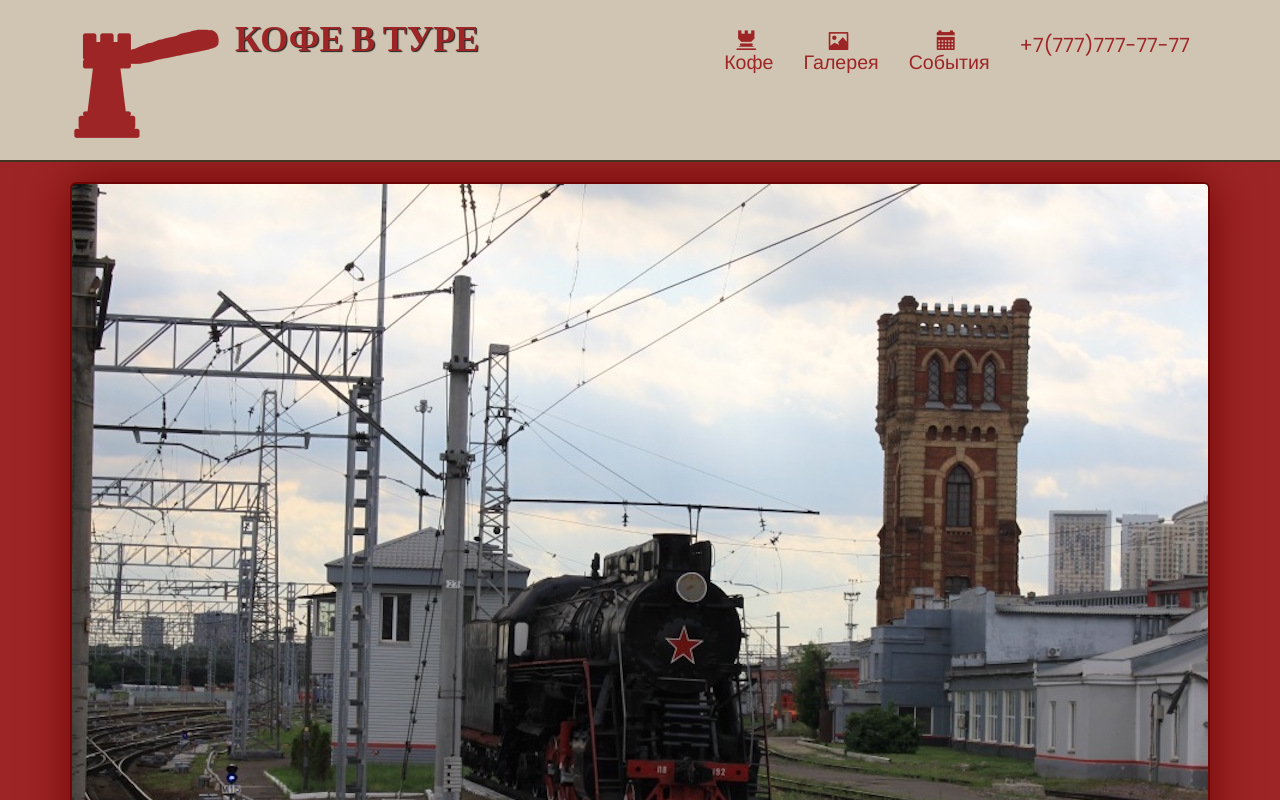
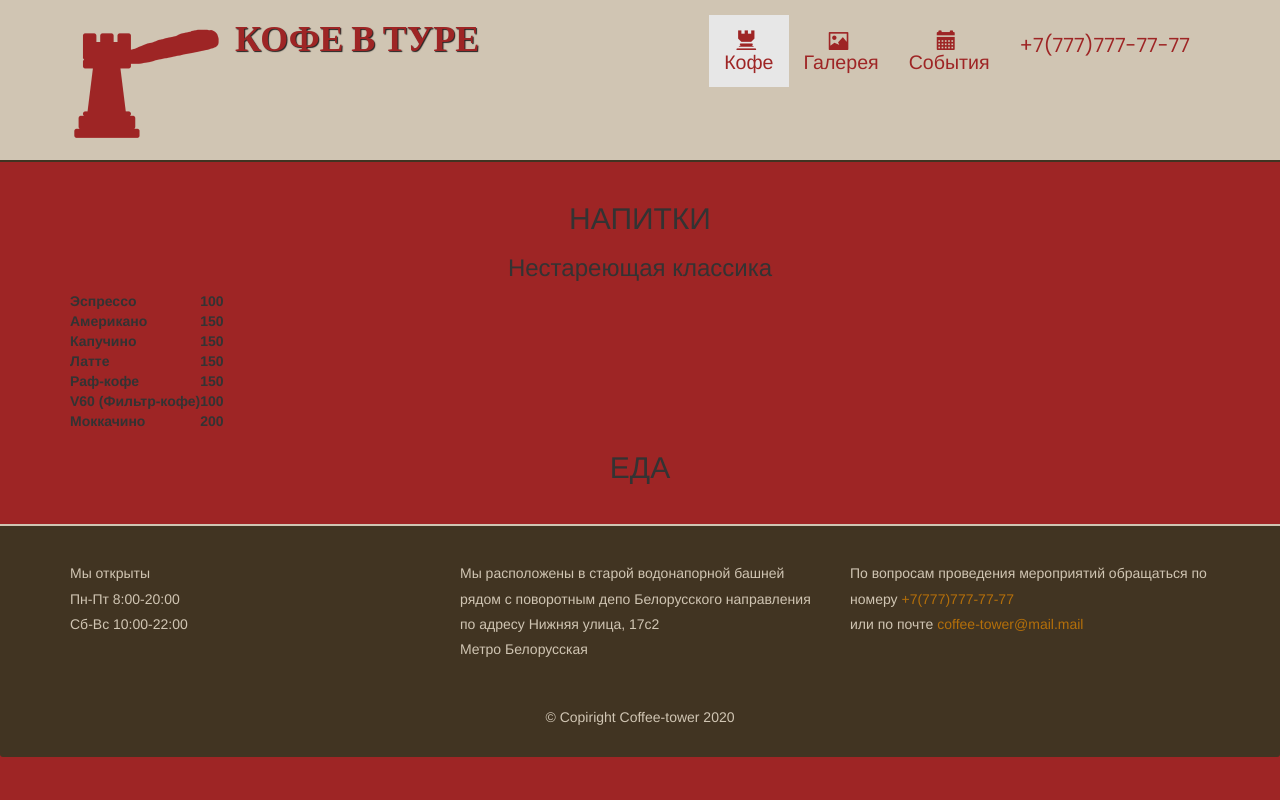
Before and after one commit to Kramushkaa/coursera-test, a plain HTML site: page coffee-tower/index.html in a window 1280 px wide. Both pictures are taken after a click on the link "Кофе". Shown: the top 800 px of the page. Drawn offline with Linux system fonts and the light colour scheme.

Commit message:
minor updates

```diff
--- a/coffee-tower/index.html
+++ b/coffee-tower/index.html
@@ -5,6 +5,7 @@
         <meta http-equiv="X-UA-Compatible" content="IE=edge">
         <meta name="viewport" content="width=device-width, initial-scale=1">
         <title>Coffee-tower</title>
+        <link rel="shortcut icon" href="images/logo_notext.png" type="image/x-icon">
         <link rel="stylesheet" href="css/bootstrap.min.css">
         <link rel="stylesheet" href="css/styles.css">
         <link href="https://fonts.googleapis.com/css2?family=Poppins:ital,wght@0,200;0,300;0,400;0,500;0,600;0,700;1,200;1,300;1,400;1,500;1,600&display=swap" rel="stylesheet">
@@ -30,16 +31,20 @@
                 </div>
                 <div id="collapsable-nav" class="collapse navbar-collapse">
                     <ul id="nav-list" class="nav navbar-nav navbar-right">
-                        <li>
-                            <a href="#" onclick="$dc.loadMenuCategories();">
+                        <li id="navHomeButton" class="visible-xs active">
+                            <a href="index.html">
+                                <span class="glyphicon glyphicon-home"></span><br class="hidden-xs"> На главную </a>
+                        </li>
+                        <li id="navMenuButton">
+                            <a href="#" onclick="$ct.loadMenu();">
                                 <span class="glyphicon glyphicon-tower"></span><br class="hidden-xs"> Кофе </a>
                         </li>
                         <li>
-                            <a href="#" onclick="$dc.loadGalery();">
+                            <a href="#" onclick="$ct.loadGalery();">
                                 <span class="glyphicon glyphicon-picture"></span><br class="hidden-xs"> Галерея </a>
                         </li>
                         <li>
-                            <a href="#" onclick="$dc.loadEvents();">
+                            <a href="#" onclick="$ct.loadEvents();">
                                 <span class="glyphicon glyphicon-calendar"></span><br class="hidden-xs"> События </a>
                         </li>
                         <li id="phone" class="hidden-xs"><a href="tel:+77777777777"><span>+7(777)777-77-77</span></a></li>
--- a/coffee-tower/js/script.js
+++ b/coffee-tower/js/script.js
@@ -7,10 +7,24 @@ $(function (){
     });
 });
 
+var switchMenuToActive = function (){
+    // Убираем с home button активность
+    var classes = document.querySelector("#navHomeButton").className;
+    classes=classes.replace(new RegExp("active", "g"), "");
+    document.querySelector("#navHomeButton").className = classes;
+
+    classes = document.querySelector("#navMenuButton").className;
+    if (classes.indexOf("active") == -1){
+        classes+=" active"
+        document.querySelector("#navMenuButton").className = classes;
+    }
+};
+
 (function (global){
+
 var ct = {};
 var homeHtml = "snippets/home-snippet.html"
-
+var menuUrl = "snippets/menu-snippet.html"
 var insertHtml = function (selector, html) {
     var targetElem = document.querySelector(selector);
     targetElem.innerHTML = html;
@@ -22,6 +36,7 @@ var showLoading = function (selector) {
     insertHtml(selector,html);
 }
 
+
 document.addEventListener("DOMContentLoaded", function(event) {
     showLoading("#main-content");
     $ajaxUtils.sendGetRequest(
@@ -32,5 +47,17 @@ document.addEventListener("DOMContentLoaded", function(event) {
         false);
 });
 
-global.$ct= ct
+// Load the menu categories view
+ct.loadMenu = function () {
+    showLoading("#main-content");
+    $ajaxUtils.sendGetRequest(
+        menuUrl,
+        function (responseText){
+            document.querySelector("#main-content").innerHTML = responseText;
+        },
+    false);
+    switchMenuToActive();
+};
+
+global.$ct= ct;
 })(window);
--- a/coffee-tower/snippets/home-snippet.html
+++ b/coffee-tower/snippets/home-snippet.html
@@ -3,10 +3,10 @@
 </div>
 <div id="home-tiles" class="row">
     <div class="col-xs-12 col-sm-6 col-md-4">
-        <a href="#" onclick="$dc.loadMenuCategories();"><div id="menu-tile"><span>МЕНЮ</span></div></a>
+        <a href="#" onclick="$ct.loadMenu();"><div id="menu-tile"><span>МЕНЮ</span></div></a>
     </div>
     <div class="col-xs-12 col-sm-6 col-md-4">
-        <a href="#" onclick="$dc.loadEvents();"><div id="events-tile"><span>СОБЫТИЯ</span></div></a>
+        <a href="#" onclick="$ct.loadEvents();"><div id="events-tile"><span>СОБЫТИЯ</span></div></a>
     </div>
     <div class="col-xs-12 col-sm-12 col-md-4">
         <div id="map-tile">
--- /dev/null
+++ b/coffee-tower/snippets/menu-snippet.html
@@ -0,0 +1,33 @@
+<h2 id="drinks-title" class="text-center">НАПИТКИ</h2>
+<h3 id="drinks-subtitle" class="text-center">Нестареющая классика</h3>
+    <table>
+        <tr class="table-dark">
+            <th>Эспрессо</th>
+            <th>100</th>
+        </tr>
+        <tr class="table-light">
+            <th>Американо</th>
+            <th>150</th>
+        </tr>
+        <tr class="table-dark">
+            <th>Капучино</th>
+            <th>150</th>
+        </tr>
+        <tr class="table-light">
+            <th>Латте</th>
+            <th>150</th>
+        </tr>
+        <tr class="table-dark">
+            <th>Раф-кофе</th>
+            <th>150</th>
+        </tr>
+        <tr class="table-light">
+            <th>V60 (Фильтр-кофе)</th>
+            <th>100</th>
+        </tr>
+        <tr class="table-dark">
+            <th>Моккачино</th>
+            <th>200</th>
+        </tr>
+    </table>
+<h2 id="food-title" class="text-center">ЕДА</h2>
```
